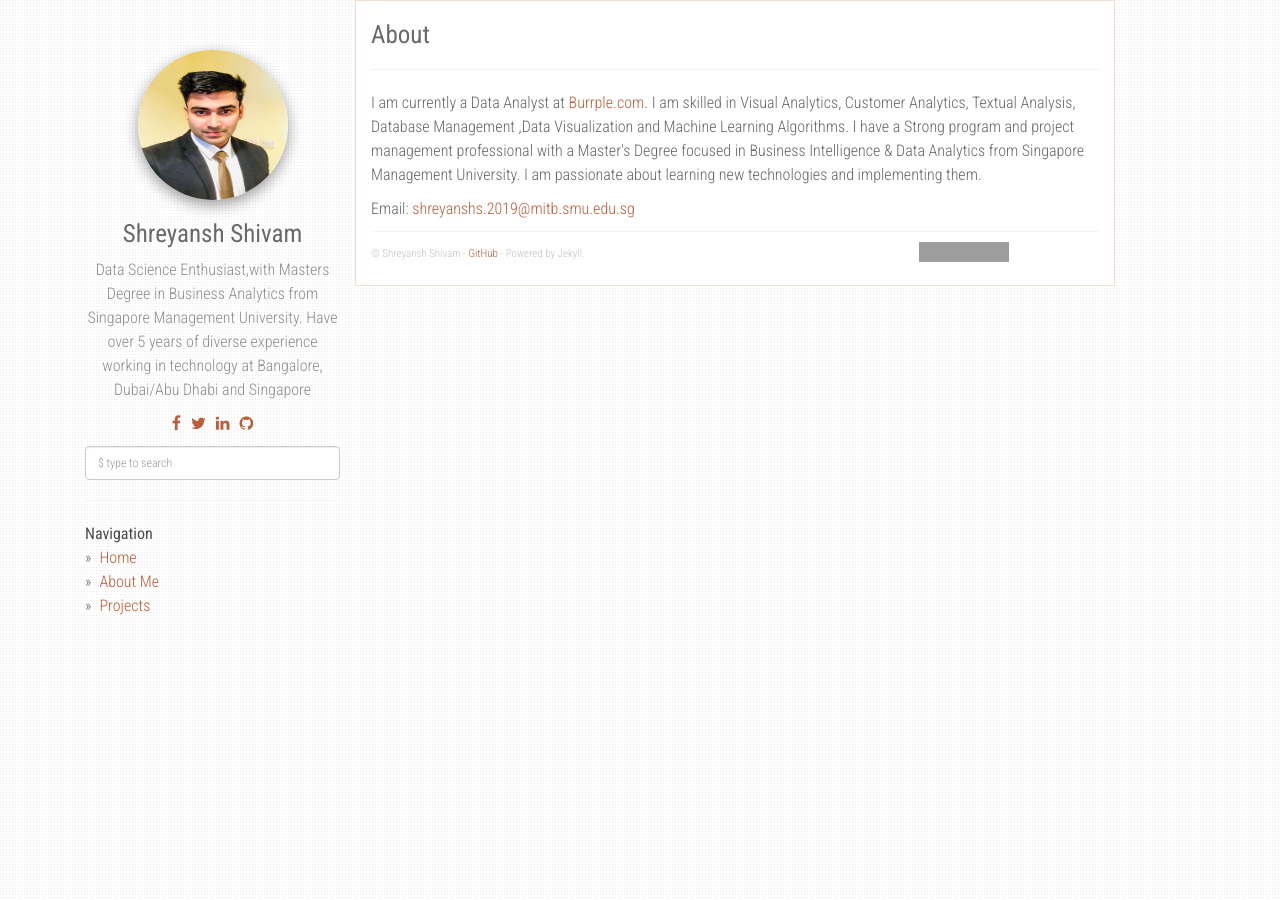
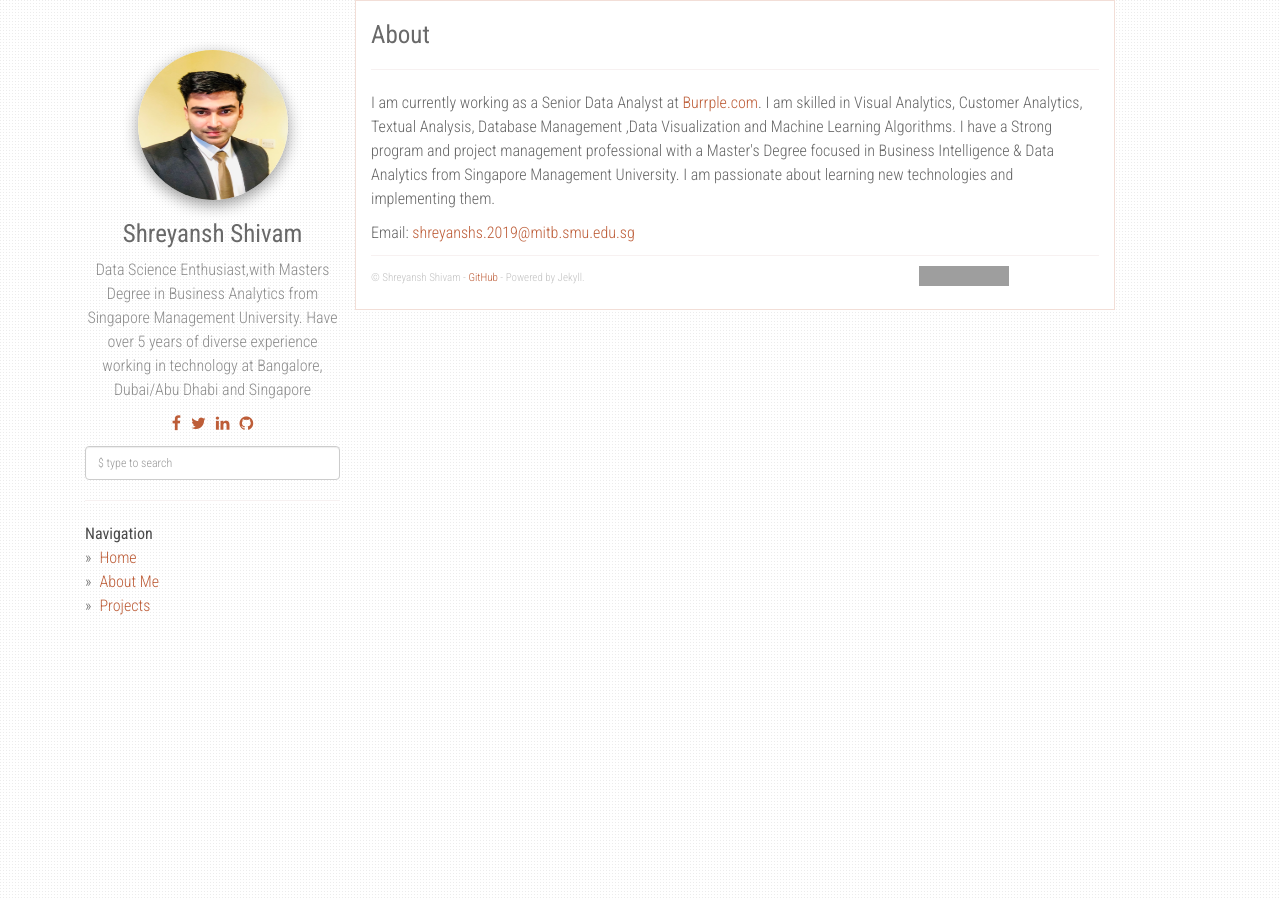
Before and after one commit to shreyanshshivam/shreyansh, a Jekyll site: the page built from about.md, in a window 1280 px wide. Built offline with Jekyll 4.4.1, drawn with Linux system fonts in a browser that asks for light colours; nearby versions of some CDN libraries; grey boxes are pictures that could not be loaded.

Commit message:
Update about.md

```diff
--- a/about.md
+++ b/about.md
@@ -4,7 +4,7 @@ title: About
 permalink: /about/
 ---
 <p>
-I am currently a Data Analyst at <a href="https://www.burpple.com/sg" target="_blank">Burrple.com</a>. I am skilled in Visual Analytics, Customer Analytics, Textual Analysis, Database Management ,Data Visualization and Machine Learning Algorithms. I have a Strong program and project management professional with a Master's Degree focused in Business Intelligence & Data Analytics from Singapore Management University. I am passionate about learning new technologies and implementing them.
+I am currently working as a Senior Data Analyst at <a href="https://www.burpple.com/sg" target="_blank">Burrple.com</a>. I am skilled in Visual Analytics, Customer Analytics, Textual Analysis, Database Management ,Data Visualization and Machine Learning Algorithms. I have a Strong program and project management professional with a Master's Degree focused in Business Intelligence & Data Analytics from Singapore Management University. I am passionate about learning new technologies and implementing them.
 </p>
 
 Email: <a href="mailto:{{site.email}}?Subject=From Blog Site:">{{site.email}}</a>
```
